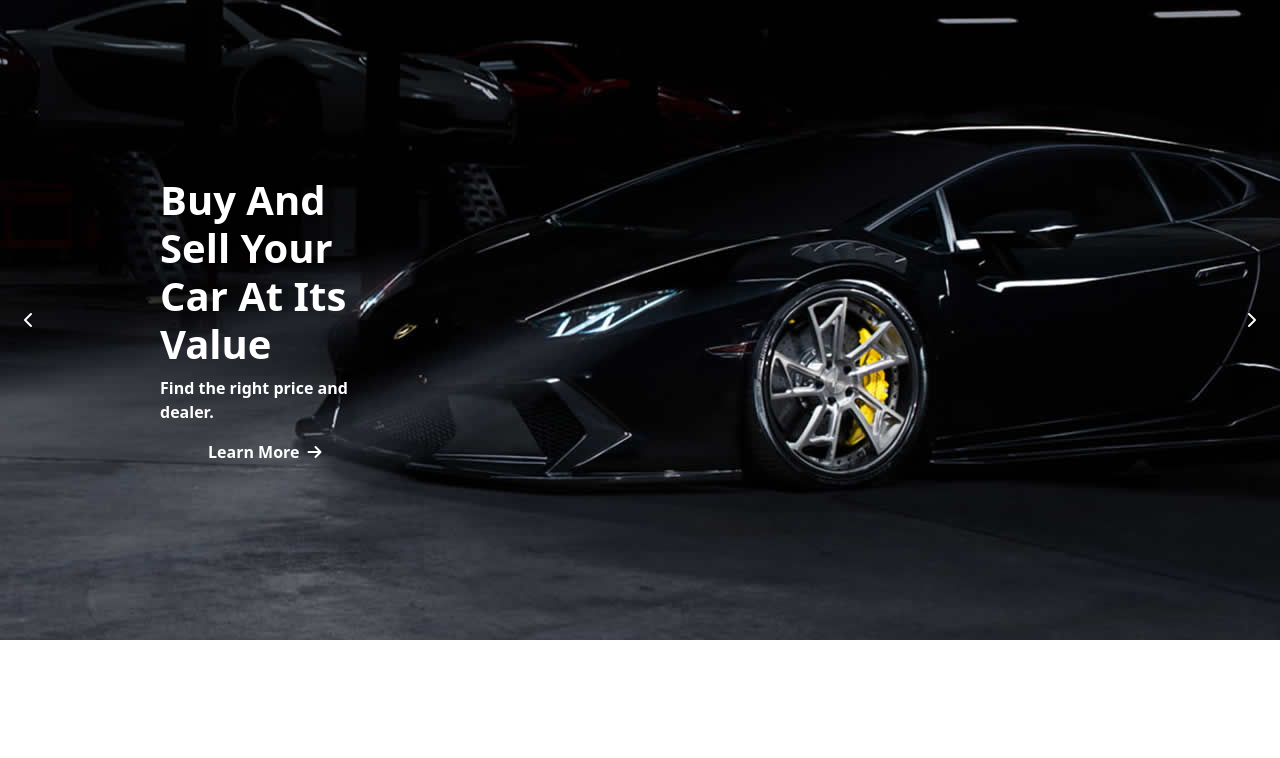
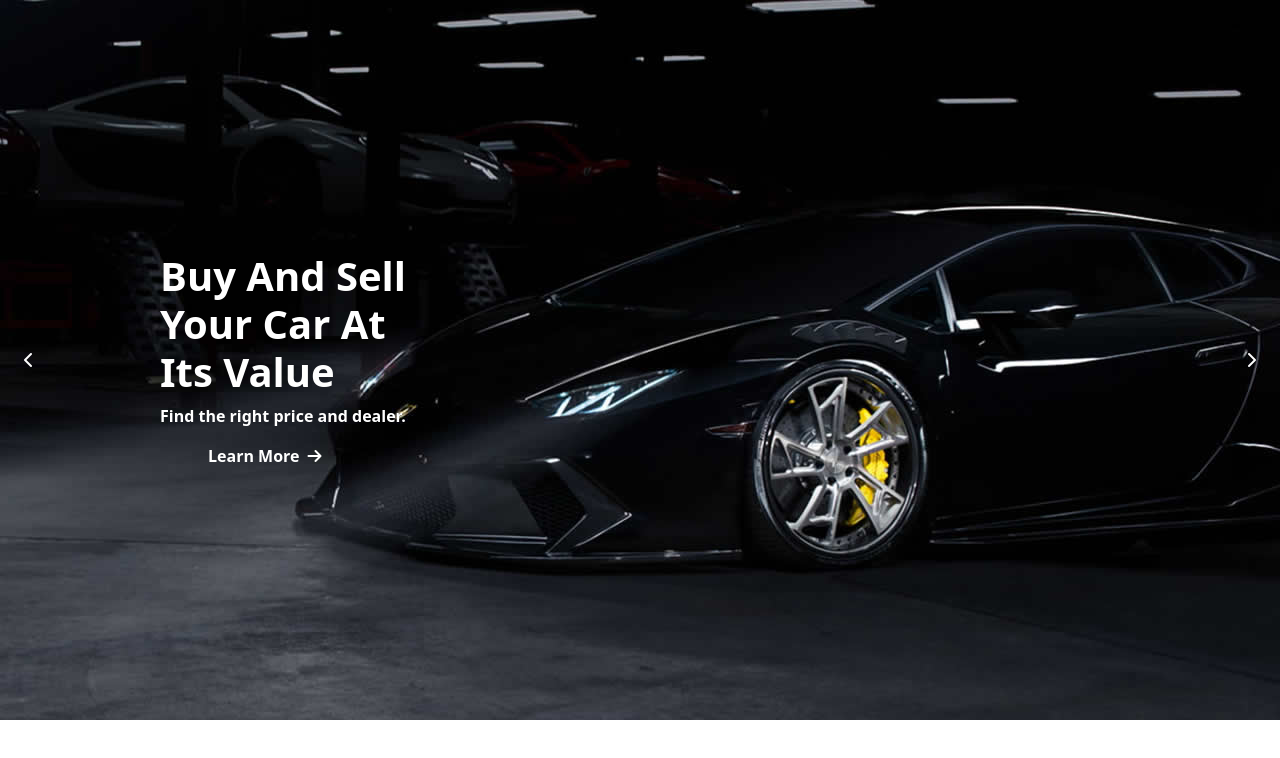
Before and after one commit to LucaAgatinoPrivitera/proj-html-vuejs, a Vue app: page / in a window 1280 px wide. Shown: the top 758 px of the page. Built offline with nearby package versions, Linux system fonts and the light colour scheme.

Commit message:
Carosello finito tranne per altezza e script

```diff
--- a/src/components/Carosello.vue
+++ b/src/components/Carosello.vue
@@ -33,6 +33,7 @@ export default {
 </script>
 
 <template>
+  <Transition>
     <div id="caroselloHeight" class="position-relative prova"
       v-bind:style="{ 'background-image': `url(${store.Carosello[store.number].firstImage})` }">
       <!-- <div id="caroselloHeight" class="position-relative">
@@ -44,8 +45,8 @@ export default {
       </div>
 
       <div class="w-75 h-100 position-relative d-flex m-auto align-items-center z-3">
-      <div class="w-25">
-        <h1 class="fw-bold">{{ store.Carosello[0].CaroselloTitolo }}</h1>
+        <div class="textWidth">
+          <h1 class="fw-bold">{{ store.Carosello[store.number].CaroselloTitolo }}</h1>
           <p class="fw-bold">{{ store.CaroselloSottotitolo }}</p>
           <div class="d-inline-flex align-items-center gap-2 me-5 cursorPointer fw-bold">
             <p class="m-0">Learn More</p>
@@ -56,15 +57,25 @@ export default {
 
       </div>
     </div>
-
+  </Transition>
 </template>
 
 <style scoped>
-#caroselloHeight {
-  height: 80vh;
+.v-enter-active,
+.v-leave-active {
+  transition: opacity 0.5s ease;
 }
 
-.prova{
+.v-enter-from,
+.v-leave-to {
+  opacity: 0;
+}
+
+#caroselloHeight {
+  height: 90vh;
+}
+
+.prova {
   background-position: bottom;
 }
 
@@ -74,6 +85,9 @@ export default {
   height: 100%;
   object-fit: cover;
   z-index: -1;
+}
+.textWidth{
+  width: 30%;
 }
 
 h1,
```
Lines whose indentation alone changed are shown as unchanged.
